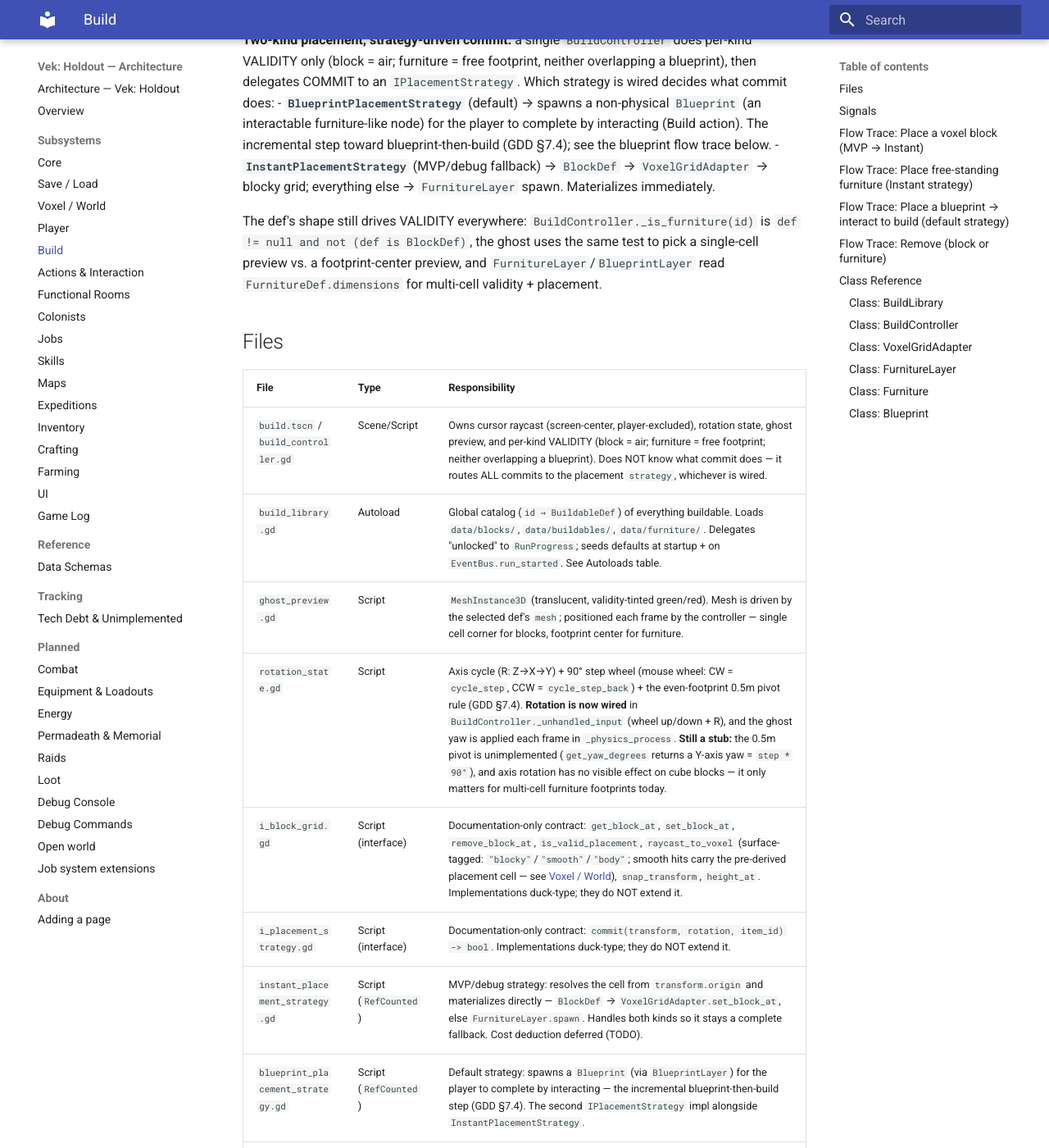
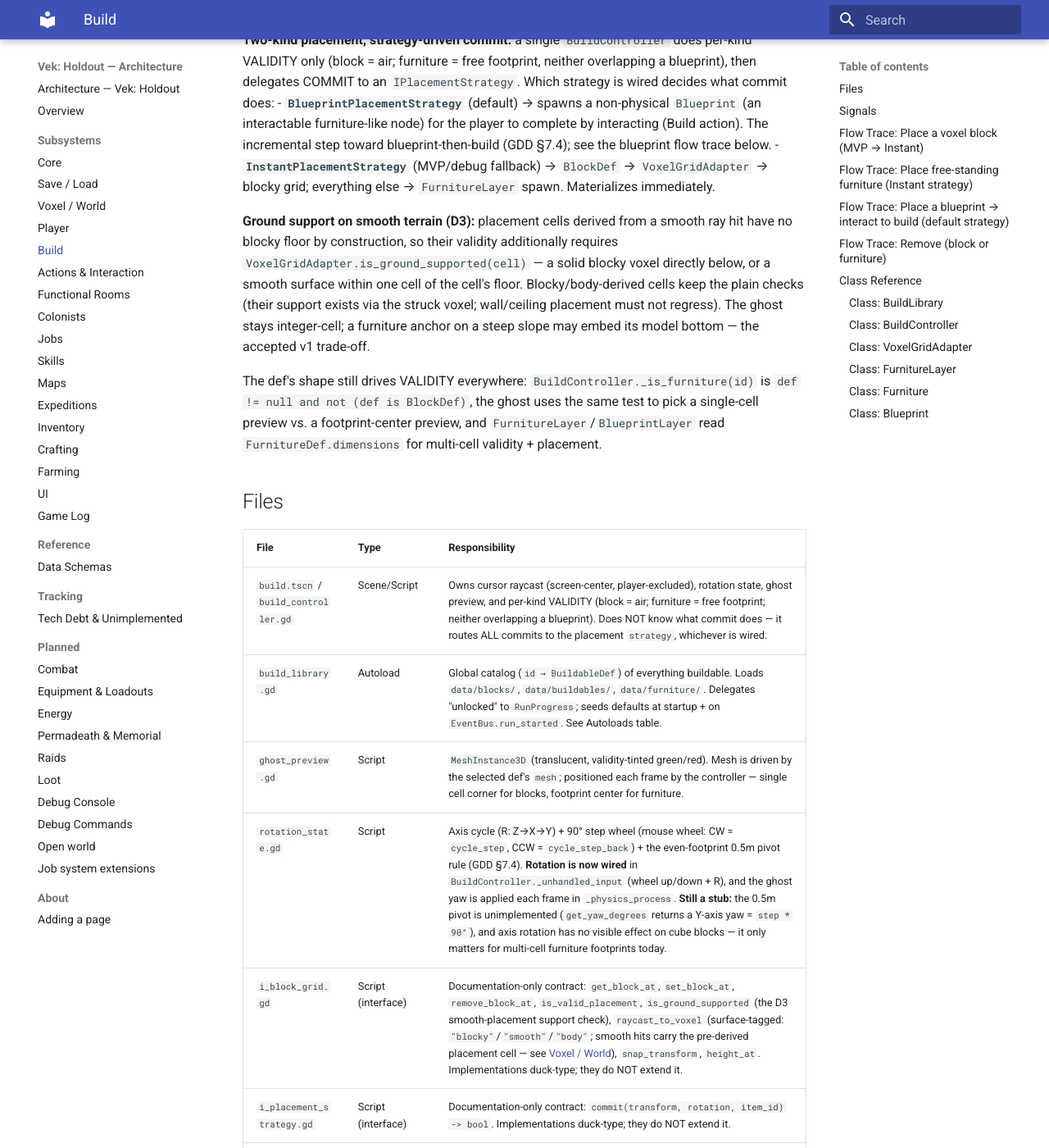
Before and after one commit to gdgonzaga/vek-holdout, an MkDocs documentation site: the page built from docs/architecture/build.md, in a window 1280 px wide and 1400 px high, scrolled down 262 px. Shown: the whole window at 82% size. Built offline with MkDocs 1.6.1 and Material for MkDocs 9.7.7, drawn with Linux system fonts in a browser that asks for light colours; some of the changed text lies outside the part shown.

Commit message:
feat(build): ground support on smooth terrain
Placement cells derived from a smooth ray hit (D3: floor(point + normal*0.5))
have no blocky floor by construction, so their validity now additionally
requires ground support:

- VoxelGridAdapter.is_ground_supported(cell): a solid blocky voxel directly
  below, or a smooth surface within one cell of the cell's floor. The one-cell
  window is deliberately generous — the derived cell of a steep-slope hit can
  sit up to half a cell above the surface (model embed on slopes stays the
  accepted v1 trade-off, not a support failure).
- The adapter holds an optional SmoothGrid ref (set_smooth_grid); MapWiring
  passes the live grid, null on terrain-less maps, so build validity is
  unchanged there.
- BuildController gates only smooth-hit placements (ghost + commit, block cell
  and furniture anchor) on the check. Blocky/body-derived cells keep the plain
  air/footprint rules — their support exists via the struck voxel, and wall /
  ceiling placement must not regress.
- IBlockGrid doc contract gains is_valid_placement + is_ground_supported so
  the contract covers everything the controller calls.

Test coverage lands with the phase-3 scene suite in the follow-up commit.

```diff
--- a/docs/architecture/build.md
+++ b/docs/architecture/build.md
@@ -5,6 +5,8 @@ Blueprint mode UX: cursor raycast, rotation state, ghost preview, validity check
 **Two-kind placement, strategy-driven commit:** a single `BuildController` does per-kind VALIDITY only (block = air; furniture = free footprint, neither overlapping a blueprint), then delegates COMMIT to an `IPlacementStrategy`. Which strategy is wired decides what commit does:
 - **`BlueprintPlacementStrategy`** (default) → spawns a non-physical `Blueprint` (an interactable furniture-like node) for the player to complete by interacting (Build action). The incremental step toward blueprint-then-build (GDD §7.4); see the blueprint flow trace below.
 - **`InstantPlacementStrategy`** (MVP/debug fallback) → `BlockDef` → `VoxelGridAdapter` → blocky grid; everything else → `FurnitureLayer` spawn. Materializes immediately.
+
+**Ground support on smooth terrain (D3):** placement cells derived from a smooth ray hit have no blocky floor by construction, so their validity additionally requires `VoxelGridAdapter.is_ground_supported(cell)` — a solid blocky voxel directly below, or a smooth surface within one cell of the cell's floor. Blocky/body-derived cells keep the plain checks (their support exists via the struck voxel; wall/ceiling placement must not regress). The ghost stays integer-cell; a furniture anchor on a steep slope may embed its model bottom — the accepted v1 trade-off.
 
 The def's shape still drives VALIDITY everywhere: `BuildController._is_furniture(id)` is `def != null and not (def is BlockDef)`, the ghost uses the same test to pick a single-cell preview vs. a footprint-center preview, and `FurnitureLayer`/`BlueprintLayer` read `FurnitureDef.dimensions` for multi-cell validity + placement.
 
@@ -16,13 +18,13 @@ The def's shape still drives VALIDITY everywhere: `BuildController._is_furniture
 | `build_library.gd` | Autoload | Global catalog (`id → BuildableDef`) of everything buildable. Loads `data/blocks/`, `data/buildables/`, `data/furniture/`. Delegates "unlocked" to `RunProgress`; seeds defaults at startup + on `EventBus.run_started`. See Autoloads table. |
 | `ghost_preview.gd` | Script | `MeshInstance3D` (translucent, validity-tinted green/red). Mesh is driven by the selected def's `mesh`; positioned each frame by the controller — single cell corner for blocks, footprint center for furniture. |
 | `rotation_state.gd` | Script | Axis cycle (R: Z→X→Y) + 90° step wheel (mouse wheel: CW = `cycle_step`, CCW = `cycle_step_back`) + the even-footprint 0.5m pivot rule (GDD §7.4). **Rotation is now wired** in `BuildController._unhandled_input` (wheel up/down + R), and the ghost yaw is applied each frame in `_physics_process`. **Still a stub:** the 0.5m pivot is unimplemented (`get_yaw_degrees` returns a Y-axis yaw = `step * 90°`), and axis rotation has no visible effect on cube blocks — it only matters for multi-cell furniture footprints today. |
-| `i_block_grid.gd` | Script (interface) | Documentation-only contract: `get_block_at`, `set_block_at`, `remove_block_at`, `is_valid_placement`, `raycast_to_voxel` (surface-tagged: `"blocky"`/`"smooth"`/`"body"`; smooth hits carry the pre-derived placement cell — see [Voxel / World](voxel-world.md)), `snap_transform`, `height_at`. Implementations duck-type; they do NOT extend it. |
+| `i_block_grid.gd` | Script (interface) | Documentation-only contract: `get_block_at`, `set_block_at`, `remove_block_at`, `is_valid_placement`, `is_ground_supported` (the D3 smooth-placement support check), `raycast_to_voxel` (surface-tagged: `"blocky"`/`"smooth"`/`"body"`; smooth hits carry the pre-derived placement cell — see [Voxel / World](voxel-world.md)), `snap_transform`, `height_at`. Implementations duck-type; they do NOT extend it. |
 | `i_placement_strategy.gd` | Script (interface) | Documentation-only contract: `commit(transform, rotation, item_id) -> bool`. Implementations duck-type; they do NOT extend it. |
 | `instant_placement_strategy.gd` | Script (`RefCounted`) | MVP/debug strategy: resolves the cell from `transform.origin` and materializes directly — `BlockDef` → `VoxelGridAdapter.set_block_at`, else `FurnitureLayer.spawn`. Handles both kinds so it stays a complete fallback. Cost deduction deferred (TODO). |
 | `blueprint_placement_strategy.gd` | Script (`RefCounted`) | Default strategy: spawns a `Blueprint` (via `BlueprintLayer`) for the player to complete by interacting — the incremental blueprint-then-build step (GDD §7.4). The second `IPlacementStrategy` impl alongside `InstantPlacementStrategy`. |
 | `blueprint_layer.gd` | Script (`RefCounted`) | Sibling of `FurnitureLayer`. Owns blueprint spawn/remove + cell registry and the single `complete_blueprint()` entry point both the player (`BuildAction`) and colonists (`ConstructionJobDef.complete`, ticked by `ColonistAI` WORK) drive — `blueprint_placed`/`blueprint_removed` are wired to Colony (which creates/cancels the construction Job). Reuses `FurnitureLayer`'s static geometry helpers. |
 | `blueprint.gd` / `blueprint_template.tscn` | Script/Scene | `Blueprint extends Furniture` — an interactable node carrying `target_def_id`/`target_rotation_step`/`anchor_cell`. The Build action calls its `complete()`, which forwards to `BlueprintLayer.complete_blueprint`. |
-| `voxel_grid_adapter.gd` | Script (`RefCounted`) | `IBlockGrid` impl wrapping `voxel/blocky_grid.gd`. Adds `is_valid_placement` + `snap_transform` + raycast `exclude` passthrough (for player-body exclusion) + `height_at` passthrough. |
+| `voxel_grid_adapter.gd` | Script (`RefCounted`) | `IBlockGrid` impl wrapping `voxel/blocky_grid.gd`. Adds `is_valid_placement` + `snap_transform` + raycast `exclude` passthrough (for player-body exclusion) + `height_at` passthrough, plus the optional `SmoothGrid` ref (`set_smooth_grid`, wired by MapWiring) behind `is_ground_supported`. |
 | `furniture_layer.gd` | Script (`RefCounted`) | Free-standing furniture layer — sibling of `VoxelGridAdapter` for non-block buildables. Spawns a `Furniture` node (from `new_furniture_template.tscn`) under the world's `FurnitureContainer`; owns the anchor + footprint model (cell-box `dimensions`, yaw swaps x/z), overlap rejection, and removal-by-pointing-at-any-covered-cell. Emits `furniture_placed` / `furniture_removed` on EventBus. |
 | `new_furniture_template.tscn` | Scene | Node template for spawned furniture: a root `Furniture` node (`subsystems/furniture/furniture.gd`) holding a `Mesh` `MeshInstance3D` (gets a runtime trimesh `StaticBody3D` on collision layer 1, World) + a `BuildBody` `StaticBody3D` with a footprint-sized `BoxShape3D` (collision layer 5, Build). Rotated as a unit by yaw. |
 | `../data/blocks/` | Data | `BlockDef` per block type (wood, scrap, stone, metal, reinforced, terrain). See [Data Schemas](data-schemas.md). |
@@ -51,7 +53,7 @@ Build placement has no same-scene signals — the controller calls strategies/la
 **Trigger:** Player LMB-clicks (`build_place` action) in Blueprint mode with a `BlockDef` selected and valid placement.
 
 1. `BuildController._try_commit` raycasts from screen center (player body excluded).
-2. Target cell via `_placement_cell` — surface-tagged: blocky/body hit = struck voxel + face normal; smooth hit = the pre-derived cell (slope normals aren't axis-aligned, D3). Confirmed valid via `grid_adapter.is_valid_placement(cell)` (cell is air).
+2. Target cell via `_placement_cell` — surface-tagged: blocky/body hit = struck voxel + face normal; smooth hit = the pre-derived cell (slope normals aren't axis-aligned, D3). Confirmed valid via `grid_adapter.is_valid_placement(cell)` (cell is air); smooth-hit cells additionally pass `grid_adapter.is_ground_supported(cell)`.
 3. `_try_commit` (inline — no per-kind method) builds a `Transform3D` at the cell origin and calls `strategy.commit(transform, rotation_state, selected_id)`.
 4. `InstantPlacementStrategy.commit` resolves the cell from the transform origin and calls `grid_adapter.set_block_at(cell, item_id)`.
 5. Adapter delegates to `BlockyGrid.set_block_at` → emits `block_placed(pos, block_id)` (consumed by colonist pathfinding, raids, Functional Rooms).
@@ -63,7 +65,7 @@ Build placement has no same-scene signals — the controller calls strategies/la
 **Trigger:** Player LMB-clicks (`build_place`) with a non-block def selected (`BuildableDef` or `FurnitureDef`) and a free footprint. (Under the default `BlueprintPlacementStrategy`, LMB spawns a blueprint instead — see the blueprint flow below. This trace is the `InstantPlacementStrategy` path.)
 
 1. `BuildController._try_commit` raycasts from screen center; cell via `_placement_cell` (blocky = struck + face normal; smooth = pre-derived).
-2. Because the def is not a `BlockDef`, validity runs via `_is_footprint_free` (rather than the block's single-cell air check).
+2. Because the def is not a `BlockDef`, validity runs via `_is_footprint_free` (rather than the block's single-cell air check); smooth-hit anchors additionally pass `is_ground_supported` on the anchor cell.
 3. `_is_footprint_free(anchor, def)`: for every cell in the (yaw-rotated) footprint, confirms `grid_adapter.is_valid_placement(cell)` AND `furniture_layer.has_at(cell)` is false AND `blueprint_layer.has_at(cell)` is false. Rejects overlap with terrain, blocks, existing furniture, or an existing blueprint.
 4. `_try_commit` builds the `Transform3D` and calls `strategy.commit(...)` → `InstantPlacementStrategy.commit` → `FurnitureLayer.spawn(def, anchor, rotation_state.step)`:
    - Instantiates `new_furniture_template.tscn` (a `Furniture` root); assigns `root.def_id = def.id` and `root.def = def` (the runtime back-ref static data is read through). Assigns `def.mesh` to the `Mesh` node and builds a footprint-sized `BoxShape3D` collision on the `BuildBody` (layer 5, Build) + a trimesh body (layer 1, World).
```
Also changed, not shown: 3 other files.
